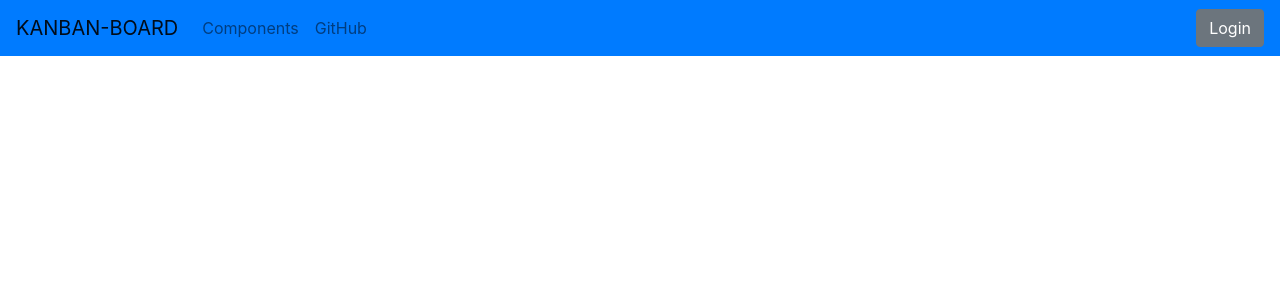
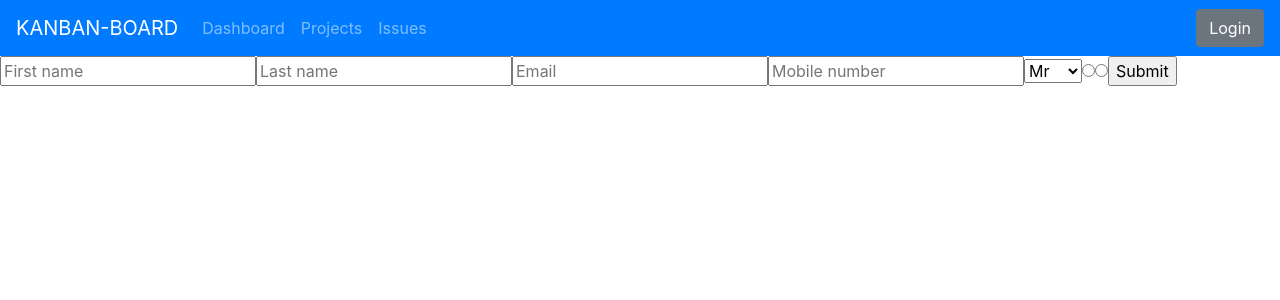
Before and after one commit to kursatcoskun/kanban-board, a React (Create React App) app: page / in a window 1280 px wide. Shown: the top 300 px of the page. Built offline with nearby package versions, Linux system fonts and the light colour scheme.

Commit message:
Fix molecules navbar

```diff
--- a/package.json
+++ b/package.json
@@ -11,6 +11,7 @@
     "prop-types": "^15.7.2",
     "react": "^16.13.1",
     "react-dom": "^16.13.1",
+    "react-hook-form": "^6.9.2",
     "react-redux": "^7.2.1",
     "react-router-dom": "^5.2.0",
     "react-scripts": "3.4.3",
--- a/src/containers/login/components/index.js
+++ b/src/containers/login/components/index.js
@@ -0,0 +1,2 @@
+export * from './loginPage';
+export * from './organismsLogin';
--- /dev/null
+++ b/src/containers/login/components/loginPage.js
@@ -0,0 +1,12 @@
+import React from "react";
+import OrganismsLogin from "./organismsLogin";
+
+const LoginPage = () => {
+  return (
+    <div>
+      <OrganismsLogin />
+    </div>
+  );
+};
+
+export default LoginPage;
--- /dev/null
+++ b/src/containers/login/components/organismsLogin.js
@@ -0,0 +1,60 @@
+import React from "react";
+import { useForm } from "react-hook-form";
+
+const OrganismsLogin = () => {
+  const { register, handleSubmit, errors } = useForm();
+  const onSubmit = (data) => console.log(data);
+  console.log(errors);
+
+  return (
+    <form onSubmit={handleSubmit(onSubmit)}>
+      <input
+        type="text"
+        placeholder="First name"
+        name="First name"
+        ref={register({ required: true, maxLength: 80 })}
+      />
+      <input
+        type="text"
+        placeholder="Last name"
+        name="Last name"
+        ref={register({ required: true, maxLength: 100 })}
+      />
+      <input
+        type="text"
+        placeholder="Email"
+        name="Email"
+        ref={register({ required: true, pattern: /^\S+@\S+$/i })}
+      />
+      <input
+        type="tel"
+        placeholder="Mobile number"
+        name="Mobile number"
+        ref={register({ required: true, minLength: 6, maxLength: 12 })}
+      />
+      <select name="Title" ref={register({ required: true })}>
+        <option value="Mr">Mr</option>
+        <option value="Mrs">Mrs</option>
+        <option value="Miss">Miss</option>
+        <option value="Dr">Dr</option>
+      </select>
+
+      <input
+        name="Developer"
+        type="radio"
+        value="Yes"
+        ref={register({ required: true })}
+      />
+      <input
+        name="Developer"
+        type="radio"
+        value="No"
+        ref={register({ required: true })}
+      />
+
+      <input type="submit" />
+    </form>
+  );
+};
+
+export default OrganismsLogin;
--- a/src/index.js
+++ b/src/index.js
@@ -4,10 +4,13 @@
 import App from "./App";
 import * as serviceWorker from "./serviceWorker";
 import "bootstrap/dist/css/bootstrap.min.css";
+import { BrowserRouter } from "react-router-dom";
 
 ReactDOM.render(
   <React.StrictMode>
-    <App />
+    <BrowserRouter>
+      <App />
+    </BrowserRouter>
   </React.StrictMode>,
   document.getElementById("root")
 );
--- a/src/layout/layoutContent.js
+++ b/src/layout/layoutContent.js
@@ -5,7 +5,7 @@
 const LayoutContent = () => {
   return (
     <div>
-      <MoleculesNavbar brandText="KANBAN-BOARD" color="primary" light="false" />
+      <MoleculesNavbar brandText="KANBAN-BOARD" color="primary" light={false} />
       <Routes />
     </div>
   );
--- a/src/layout/routes.js
+++ b/src/layout/routes.js
@@ -1,8 +1,16 @@
 import React from "react";
 import { Switch, Route } from "react-router-dom";
+import LoginPage from "../containers/login/components/loginPage";
 
 const Routes = () => {
-  return <div/>;
+  return (
+    <div>
+      <Switch>
+        <Route exact path="/login" component={LoginPage} />
+        <Route path="*" exact={true} component={LoginPage} />
+      </Switch>
+    </div>
+  );
 };
 
 export default Routes;
--- a/src/shared/components/atoms/atomsNavItem.js
+++ b/src/shared/components/atoms/atomsNavItem.js
@@ -1,11 +1,14 @@
 import React from "react";
 import { NavItem, NavLink } from "reactstrap";
+import { Link } from "react-router-dom";
 
 const AtomsNavItem = (props) => {
   return (
     <div>
       <NavItem>
-        <NavLink href={props.href}>{props.text}</NavLink>
+        <Link to={props.href}>
+          <NavLink href={props.href}>{props.text}</NavLink>
+        </Link>
       </NavItem>
     </div>
   );
--- a/src/shared/components/molecules/MoleculesNavbar.js
+++ b/src/shared/components/molecules/MoleculesNavbar.js
@@ -22,11 +22,9 @@
         <NavbarToggler onClick={toggle} />
         <Collapse isOpen={isOpen} navbar>
           <Nav className="mr-auto" navbar>
-            <AtomsNavItem text="Components" href="/components" />
-            <AtomsNavItem
-              text="GitHub"
-              href="https://github.com/reactstrap/reactstrap"
-            />
+            <AtomsNavItem text="Dashboard" href="/login" />
+            <AtomsNavItem text="Projects" href="/login" />
+            <AtomsNavItem text="Issues" href="/login" />
           </Nav>
           <AtomsButton labelText="Login" />
         </Collapse>
```
Also changed, not shown: 1 other file (tests, documents, lock files or other folders).
